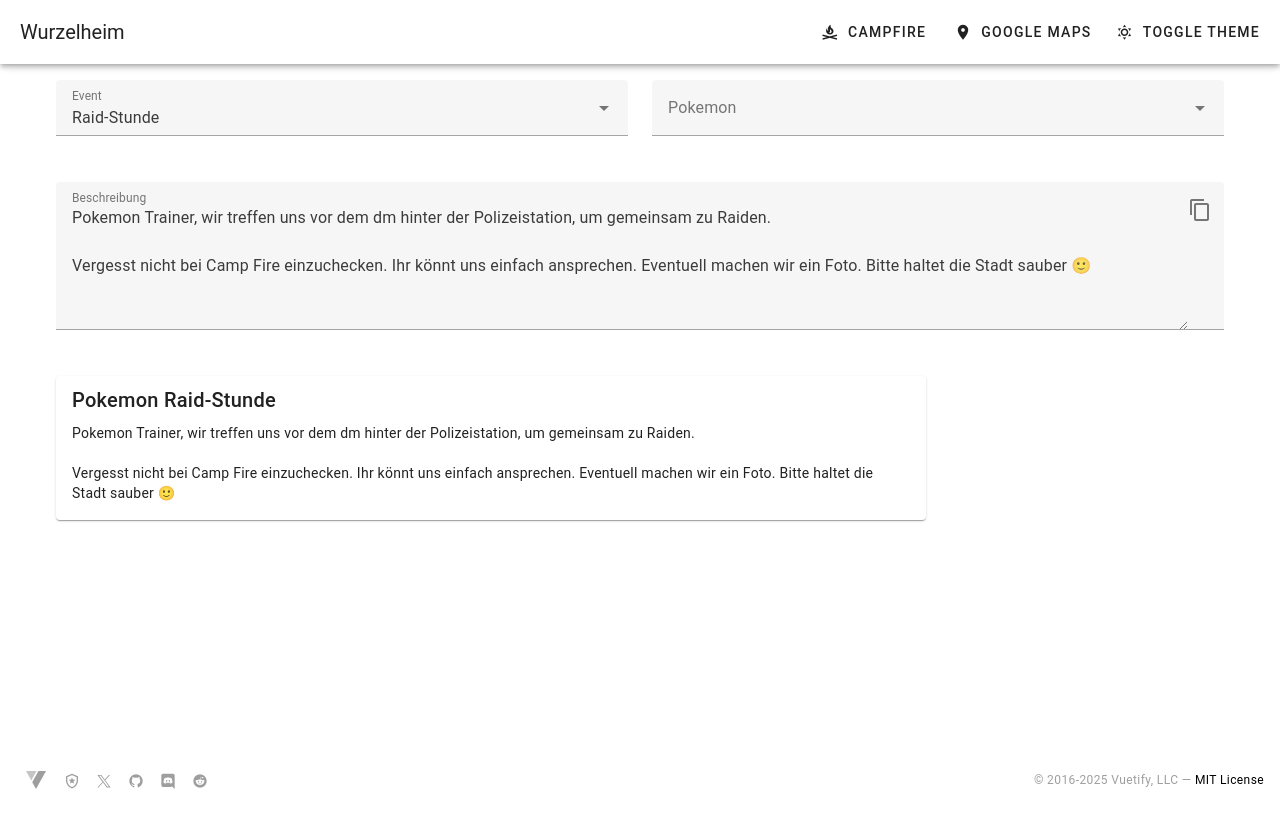
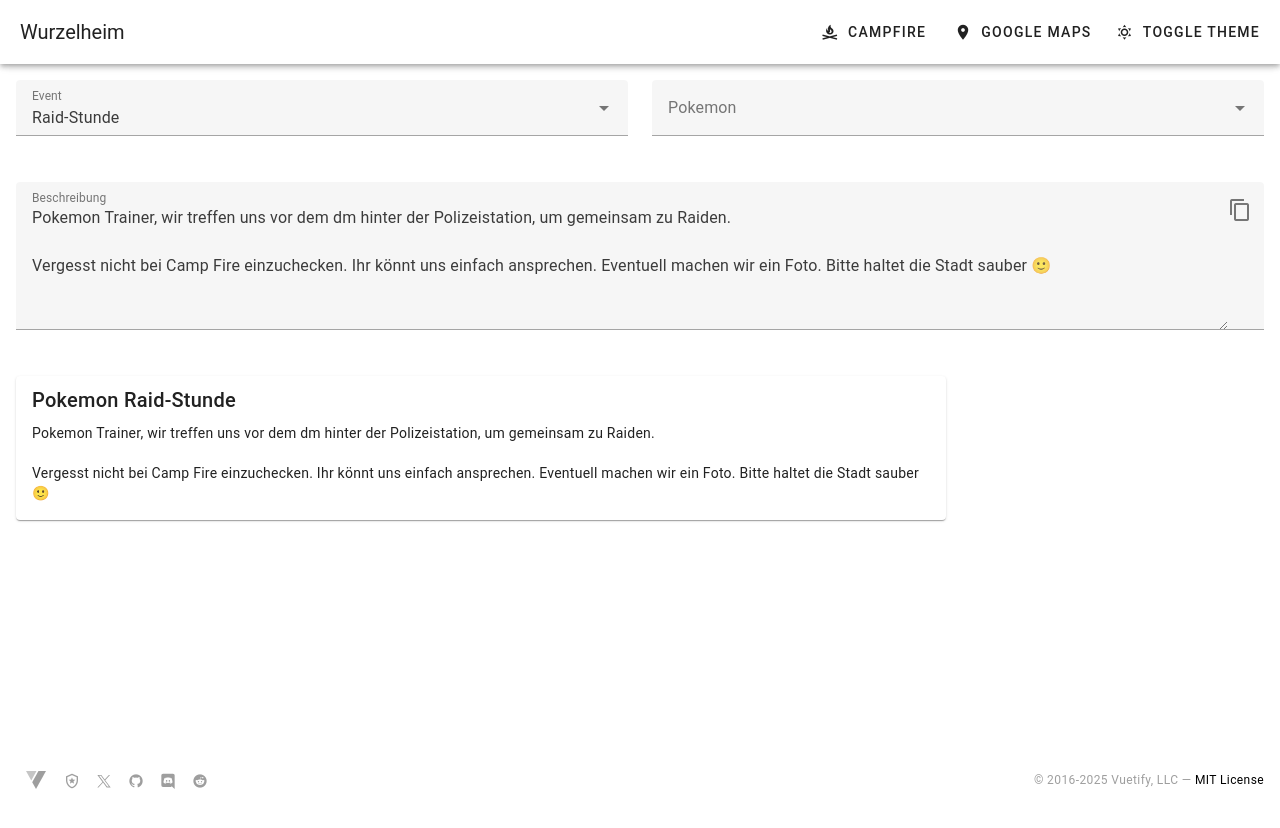
Before and after one commit to ichbinbobby/wurzelheim.de, a Nuxt app: page / in a window 1280 px wide. Shown: the top 828 px of the page. Before the commit the page ends 800 px from the top, so only its background shows below. Built offline with nearby package versions, Linux system fonts and the light colour scheme.

Commit message:
100 viewport height

```diff
--- a/app/components/MeetupTool.vue
+++ b/app/components/MeetupTool.vue
@@ -1,6 +1,6 @@
 <template>
-  <v-sheet>
-    <v-container >
+  <v-sheet height="100vh">
+    <v-container fluid>
       <v-row>
         <v-col>
           <v-select v-model="eventType" :items="eventTypes" label="Event" return-object />
```
